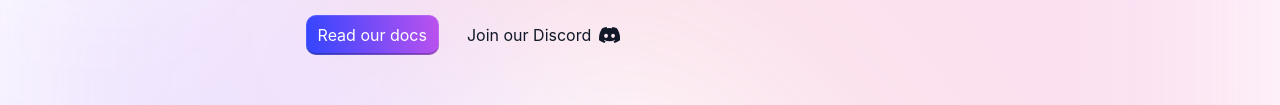
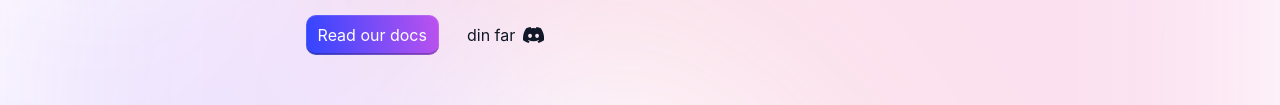
Before and after one commit to roba0001/tema_17_eksamen, an Astro site: page / in a window 1280 px wide. Shown: the part 422-527 px from the top of the page. Built offline with nearby package versions, Linux system fonts and the light colour scheme; Astro itself is replaced by a stand-in of ours.

Commit message:
ronja branch first commit

```diff
--- a/src/components/Welcome.astro
+++ b/src/components/Welcome.astro
@@ -1,6 +1,6 @@
 ---
-import astroLogo from '../assets/astro.svg';
-import background from '../assets/background.svg';
+import astroLogo from "../assets/astro.svg";
+import background from "../assets/background.svg";
 ---
 
 <div id="container">
@@ -16,7 +16,7 @@ import background from '../assets/background.svg';
       <section id="links">
         <a class="button" href="https://docs.astro.build">Read our docs</a>
         <a href="https://astro.build/chat"
-					>Join our Discord <svg xmlns="http://www.w3.org/2000/svg" viewBox="0 0 127.14 96.36"
+          >din far <svg xmlns="http://www.w3.org/2000/svg" viewBox="0 0 127.14 96.36"
             ><path
               fill="currentColor"
               d="M107.7 8.07A105.15 105.15 0 0 0 81.47 0a72.06 72.06 0 0 0-3.36 6.83 97.68 97.68 0 0 0-29.11 0A72.37 72.37 0 0 0 45.64 0a105.89 105.89 0 0 0-26.25 8.09C2.79 32.65-1.71 56.6.54 80.21a105.73 105.73 0 0 0 32.17 16.15 77.7 77.7 0 0 0 6.89-11.11 68.42 68.42 0 0 1-10.85-5.18c.91-.66 1.8-1.34 2.66-2a75.57 75.57 0 0 0 64.32 0c.87.71 1.76 1.39 2.66 2a68.68 68.68 0 0 1-10.87 5.19 77 77 0 0 0 6.89 11.1 105.25 105.25 0 0 0 32.19-16.14c2.64-27.38-4.51-51.11-18.9-72.15ZM42.45 65.69C36.18 65.69 31 60 31 53s5-12.74 11.43-12.74S54 46 53.89 53s-5.05 12.69-11.44 12.69Zm42.24 0C78.41 65.69 73.25 60 73.25 53s5-12.74 11.44-12.74S96.23 46 96.12 53s-5.04 12.69-11.43 12.69Z"
@@ -53,7 +53,7 @@ import background from '../assets/background.svg';
   }
 
   #container {
-		font-family: Inter, Roboto, 'Helvetica Neue', 'Arial Nova', 'Nimbus Sans', Arial, sans-serif;
+    font-family: Inter, Roboto, "Helvetica Neue", "Arial Nova", "Nimbus Sans", Arial, sans-serif;
     height: 100%;
   }
 
@@ -114,9 +114,8 @@ import background from '../assets/background.svg';
   }
 
   pre {
-		font-family:
-			ui-monospace, 'Cascadia Code', 'Source Code Pro', Menlo, Consolas, 'DejaVu Sans Mono',
-			monospace;
+    font-family: ui-monospace, "Cascadia Code", "Source Code Pro", Menlo, Consolas,
+      "DejaVu Sans Mono", monospace;
     font-weight: normal;
     background: linear-gradient(14deg, #d83333 0%, #f041ff 100%);
     -webkit-background-clip: text;
```
Lines whose indentation alone changed are shown as unchanged.
